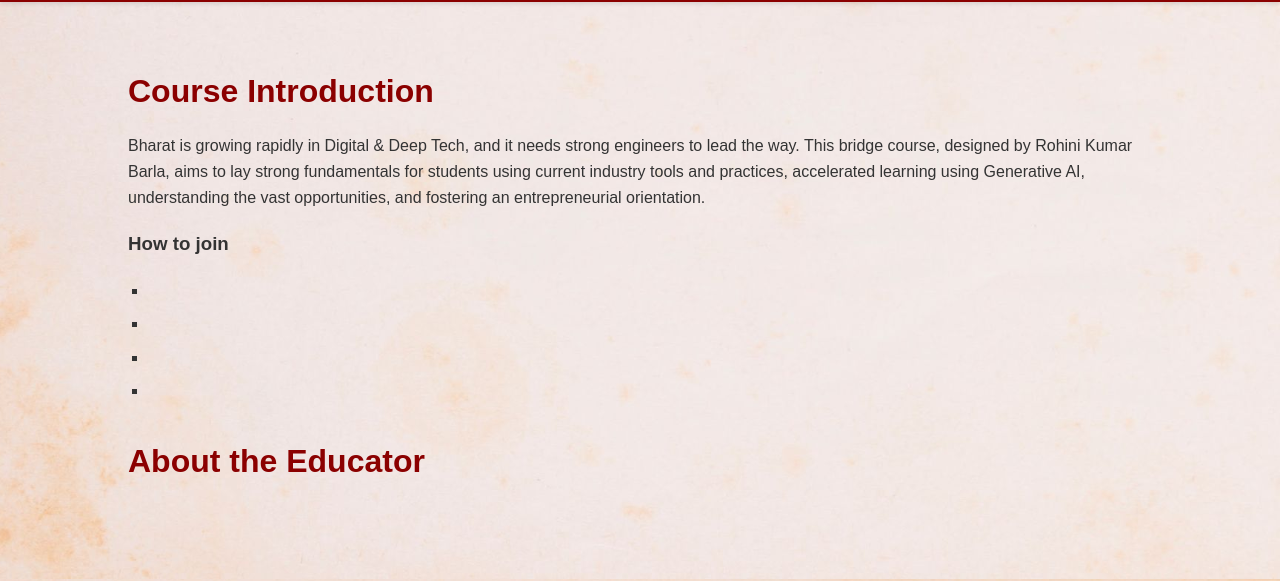
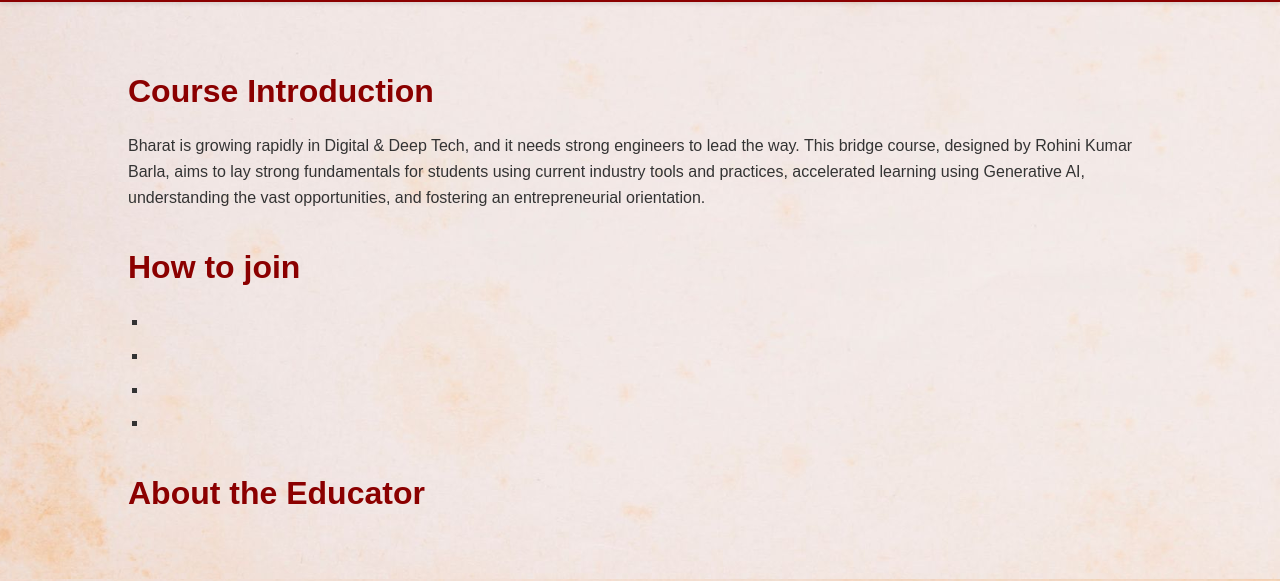
Before and after one commit to Chintu1308/Coading-Bridge-Course, a plain HTML site: page index.html in a window 1280 px wide. Shown: the part 221-802 px from the top of the page. Drawn offline with Linux system fonts and the light colour scheme; a web font is replaced by a local one.

Commit message:
initial commit

```diff
--- a/index.html
+++ b/index.html
@@ -33,7 +33,7 @@
         <h2>Course Introduction</h2>
         <p>Bharat is growing rapidly in Digital & Deep Tech, and it needs strong engineers to lead the way. This bridge course, designed by Rohini Kumar Barla, aims to lay strong fundamentals for students using current industry tools and practices, accelerated learning using Generative AI, understanding the vast opportunities, and fostering an entrepreneurial orientation.</p>
 
-        <h3>How to join</h3>
+        <h2>How to join</h2>
         <ul>
             <li></li>
             <li></li>
```
